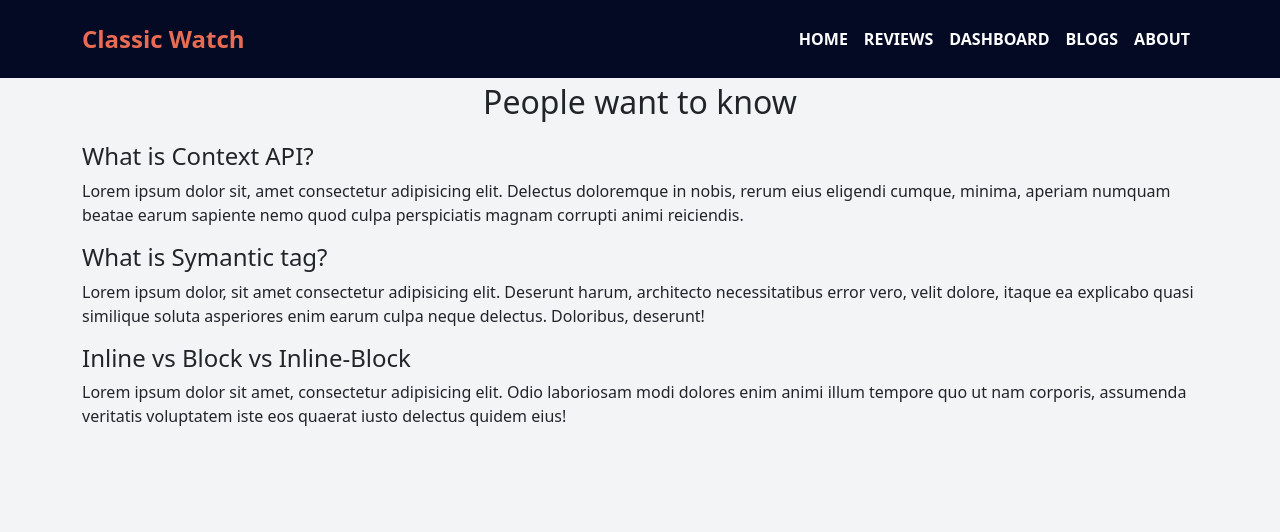
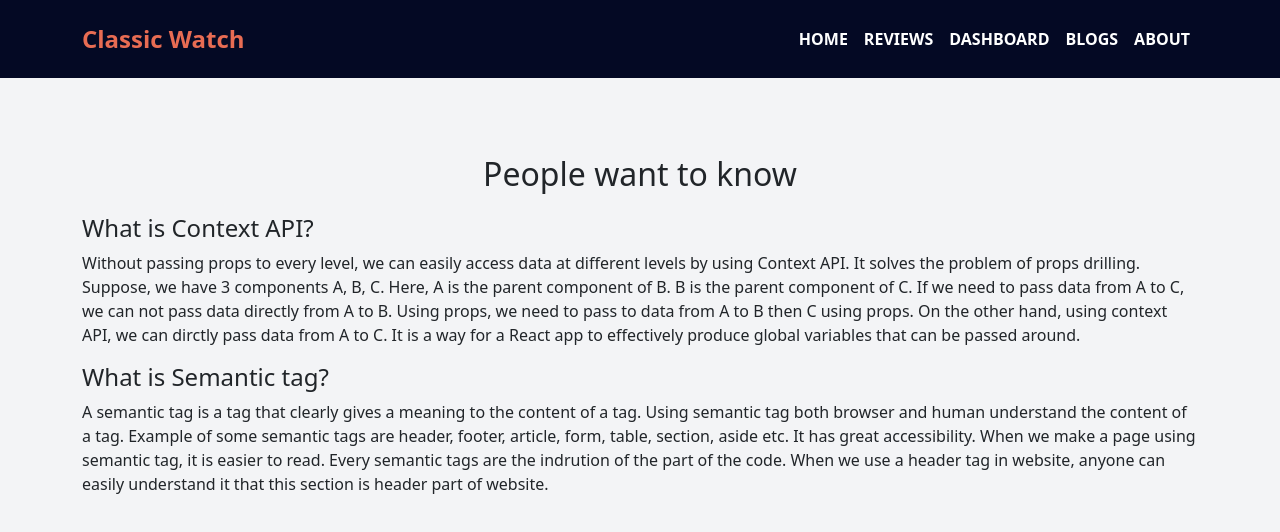
Before and after one commit to SMhamidAzad/Product-Analysis-Watch, a React (Create React App) app: page /blogs in a window 1280 px wide. Shown: the top 532 px of the page. Built offline with nearby package versions, Linux system fonts and the light colour scheme.

Commit message:
blog page updated

```diff
--- a/src/components/Blogs/Blogs.js
+++ b/src/components/Blogs/Blogs.js
@@ -2,22 +2,19 @@ import React from 'react';
 
 const Blogs = () => {
     return (
-        <div style={{ backgroundColor: '#F3F4F6', height: '88vh' }}>
+        <div style={{ backgroundColor: '#F3F4F6', position: 'absolute', height: '88vh', width: '100%'}} className="pt-5">
+            <p className='fs-2 text-center mt-4'>People want to know</p>
             <div className="container">
-               <div className="col">
                <div>
-                    <p className='fs-2 text-center'>People want to know</p>
+               <div>
                     <h4>What is Context API?</h4>
-                    <p>Lorem ipsum dolor sit, amet consectetur adipisicing elit. Delectus doloremque in nobis, rerum eius eligendi cumque, minima, aperiam numquam beatae earum sapiente nemo quod culpa perspiciatis magnam corrupti animi reiciendis.</p>
+                    <p>Without passing props to every level, we can easily access data at different levels by using Context API. It solves the problem of props drilling. Suppose, we have 3 components A, B, C. Here, A is the parent component of B. B is the parent component of C. If we need to pass data from A to C, we can not pass data directly from A to B. Using props, we need to pass to data from A to B then C using props. On the other hand, using context API, we can dirctly pass data from A to C. It is a way for a React app to effectively produce global variables that can be passed around.</p>
                 </div>
                 <div>
-                    <h4>What is Symantic tag?</h4>
-                    <p>Lorem ipsum dolor, sit amet consectetur adipisicing elit. Deserunt harum, architecto necessitatibus error vero, velit dolore, itaque ea explicabo quasi similique soluta asperiores enim earum culpa neque delectus. Doloribus, deserunt!</p>
+                    <h4>What is Semantic tag?</h4>
+                    <p>A semantic tag is a tag that clearly gives a meaning to the content of a tag. Using semantic tag both browser and human understand the content of a tag. Example of some semantic tags are header, footer, article, form, table, section, aside etc. It has great  accessibility. When we make a page using semantic tag, it is easier to read. Every semantic tags are the indrution of the part of the code. When we use a header tag in website, anyone can easily understand it that this section is header part of website.</p>
                 </div>
-                <div>
-                    <h4>Inline vs Block vs Inline-Block</h4>
-                    <p>Lorem ipsum dolor sit amet, consectetur adipisicing elit. Odio laboriosam modi dolores enim animi illum tempore quo ut nam corporis, assumenda veritatis voluptatem iste eos quaerat iusto delectus quidem eius!</p>
-                </div>
+
                </div>
             </div>
         </div>
```
